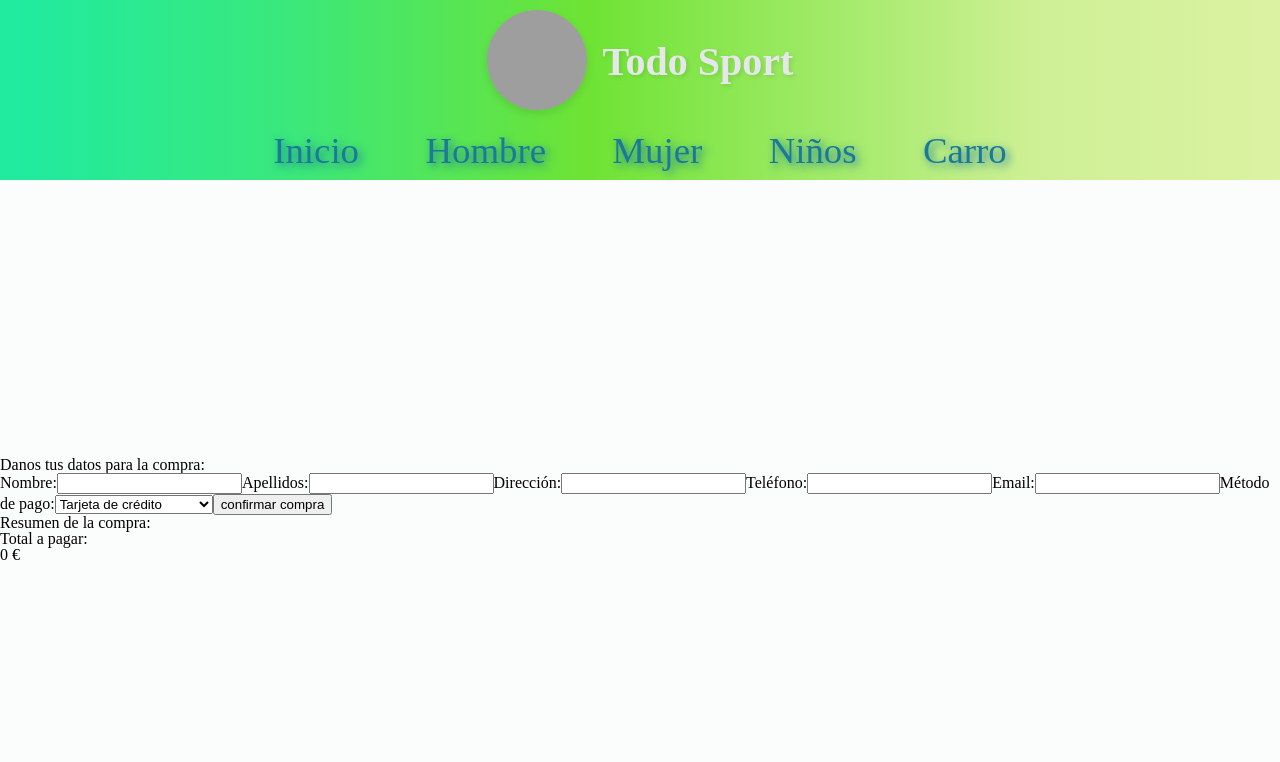
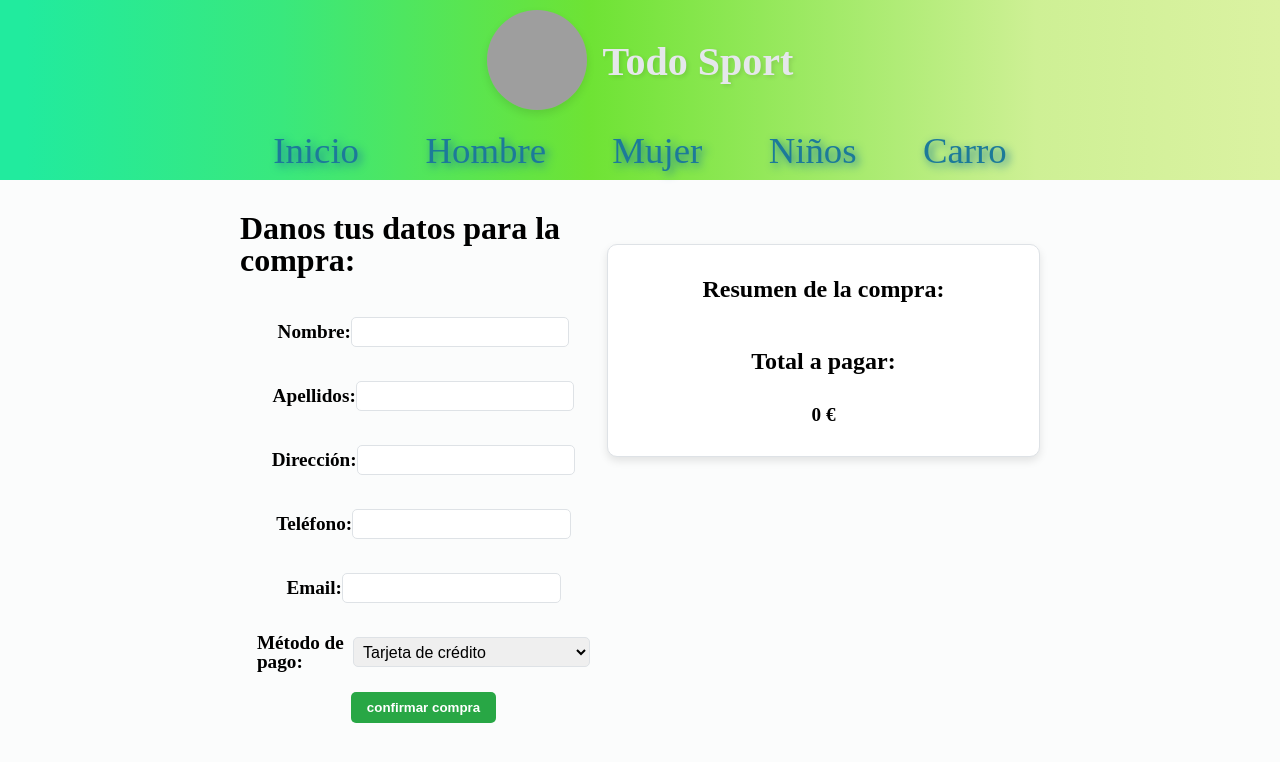
Before and after one commit to Rafadev357/portal-ventas, a React (Vite) app: page /pasarelapago in a window 1280 px wide. Shown: the top 762 px of the page. Built offline with nearby package versions, Linux system fonts and the light colour scheme; grey boxes are pictures that could not be loaded.

Commit message:
Update files

```diff
--- a/src/App.css
+++ b/src/App.css
@@ -581,3 +581,111 @@ body{
     text-align: center;
     margin-bottom: 10px;
 }
+
+.layout__pasarela-pago{
+    width: 100dvh;
+    height: 100dvh;
+    padding: 2rem;
+    position: relative;
+    margin-bottom: 10px;
+    display: flex;
+    flex-direction: row;
+    align-items: start;
+    justify-content: space-between;
+}
+
+.layout__pasarela-pago__formulario{
+    width: 100%;
+    height: 100%;
+    display: flex;
+    flex-direction: column;
+    gap: 1rem;
+}
+.layout__pasarela-pago__formulario h2{
+    font-size: 2rem;
+    font-weight: bold;
+    margin-bottom: 1rem;
+}
+
+.layout__pasarela-pago__formulario form{
+    width: 100%;
+    display: flex;
+    flex-direction: column;
+    gap: 1rem;
+    align-items: center;
+    justify-content: center;
+}
+
+.layout__pasarela-pago__formulario form label{
+    font-size: 1.2rem;
+    font-weight: bold;
+    height: 3rem;
+    display: flex;
+    align-items: center;
+}
+
+
+
+.layout__pasarela-pago__formulario input,
+.layout__pasarela-pago__formulario select{
+    width: 100%;
+    padding: 0.3rem;
+    border: 1px solid #dee2e6;
+    border-radius: 5px;
+    font-size: 1rem;
+}
+
+.layout__pasarela-pago__formulario button{
+    padding: 0.5rem 1rem;
+    border: none;
+    border-radius: 5px;
+    background-color: #28a745;
+    color: white;
+    font-weight: bold;
+    cursor: pointer;
+    transition: background-color 0.3s ease-in-out;
+}
+.layout__pasarela-pago__formulario button:hover{
+    background-color: #218838;
+}
+
+.layout__pasarela-pago__resumen{
+    width: 100%;
+    display: flex;
+    flex-direction: column;
+    align-items: center;
+    justify-content: center;
+    gap: 1rem;
+    padding: 2rem;
+    background-color: #ffffff;
+    border: 1px solid #dee2e6;
+    border-radius: 10px;
+    box-shadow: 0 4px 8px rgba(0, 0, 0, 0.1);
+    margin-top: 2rem;
+    position: relative;
+    z-index: 1;
+    max-width: 950px;
+    margin: 2rem auto;
+}
+
+.layout__pasarela-pago__resumen h3{
+    font-size: 1.5rem;
+    font-weight: bold;
+    margin-bottom: 1rem;
+}
+
+.layout__pasarela-pago__resumen ul{
+    display: flex;
+    flex-direction: column;
+    gap: 1rem;
+}
+
+.layout__pasarela-pago__resumen ul li{
+    padding: 0.5rem;
+    font-size: 20px;
+}
+
+.layout__pasarela-pago__resumen span{
+    font-weight: bold;
+    font-size: 1.2rem;
+}
--- a/src/components/layout/PasarelaPago.jsx
+++ b/src/components/layout/PasarelaPago.jsx
@@ -5,7 +5,8 @@ export const PasarelaPago = () => {
     const { carrito } = useCarrito();
     const { precioTotal } = useCarrito();
   return (
-    <div>
+    <div className='layout__pasarela-pago'>
+        <div className='layout__pasarela-pago__formulario'>
             <h2>Danos tus datos para la compra:</h2>
             <form action="">
                 <label htmlFor="nombre">
@@ -38,7 +39,8 @@ export const PasarelaPago = () => {
                 </label>
                 <button>confirmar compra</button>
             </form>
-        <div>
+        </div>
+        <div className='layout__pasarela-pago__resumen'>
             <h3>Resumen de la compra:</h3>
             <ul>
                 {carrito.map((producto, index)=>(
```
Lines whose indentation alone changed are shown as unchanged.
